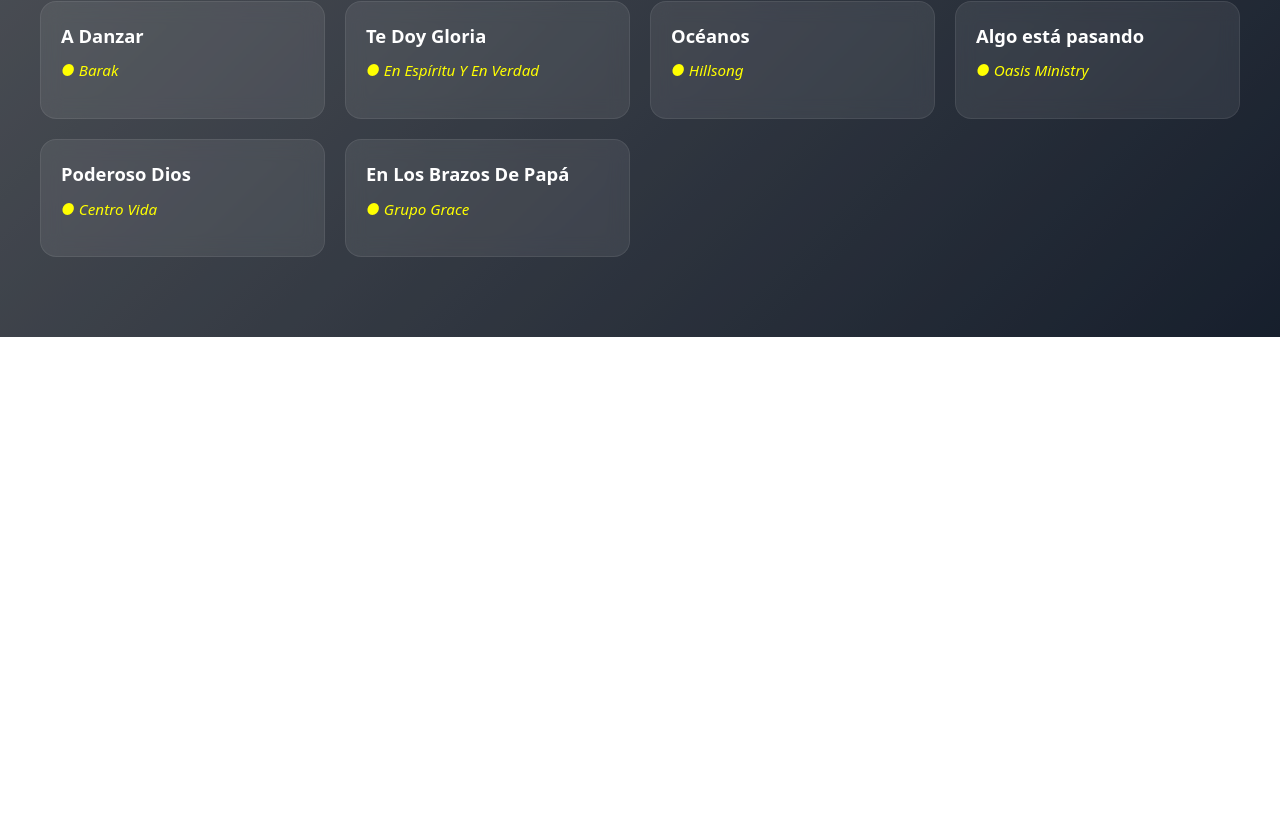
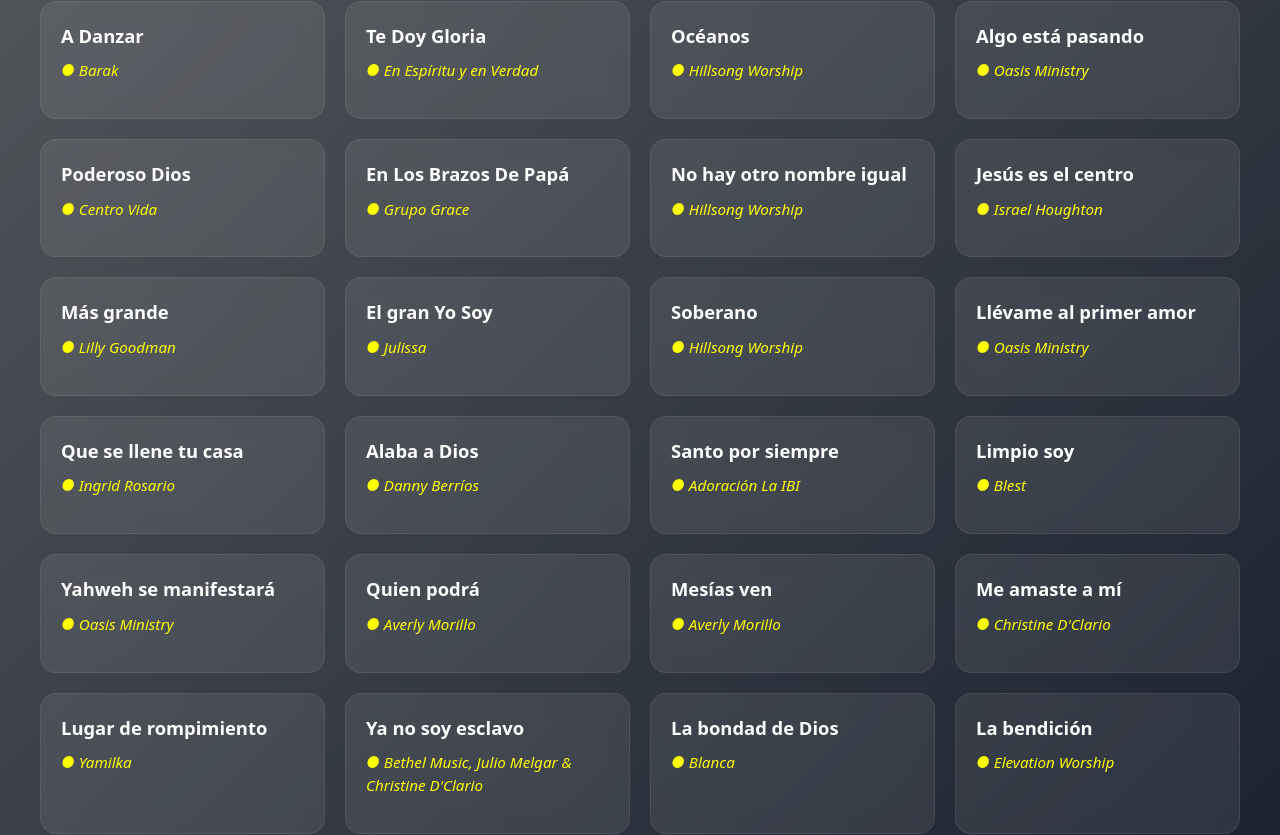
Before and after one commit to JuanFRamirez/repertorio, a React (Vite) app: page / in a window 1280 px wide. Shown: the part 1500-2335 px from the top of the page. Before the commit the page ends 1837 px from the top, so only its background shows below. Built offline with nearby package versions, Linux system fonts and the light colour scheme.

Commit message:
actualizacion de canciones

```diff
--- a/src/songs/songs.ts
+++ b/src/songs/songs.ts
@@ -2,7 +2,7 @@
   {
     id: 1,
     name: 'Un encuentro',
-    link: 'https://www.youtube.com/watch?v=FWbT3w7agHc&list=RDFWbT3w7agHc',
+    link: 'https://www.youtube.com/watch?v=FWbT3w7agHc',
     category: null,
     author: 'Oasis Ministry & Jordan Mateo',
     visible: true,
@@ -11,7 +11,7 @@
   {
     id: 2,
     name: 'Rey de Reyes',
-    link: 'https://www.youtube.com/watch?v=1m0K5gn1pUk&list=RD1m0K5gn1pUk',
+    link: 'https://www.youtube.com/watch?v=1m0K5gn1pUk',
     category: null,
     author: 'Rosa Karina',
     visible: true,
@@ -20,7 +20,7 @@
   {
     id: 3,
     name: 'Movimiento de gloria',
-    link: 'https://www.youtube.com/watch?v=akFA6dx35iA&list=RDakFA6dx35iA',
+    link: 'https://www.youtube.com/watch?v=akFA6dx35iA',
     category: null,
     author: 'New Wine',
     visible: true,
@@ -29,7 +29,7 @@
   {
     id: 4,
     name: 'Como dijiste',
-    link: 'https://www.youtube.com/watch?v=3uUJCvdbH3k&list=RD3uUJCvdbH3k',
+    link: 'https://www.youtube.com/watch?v=3uUJCvdbH3k',
     category: null,
     author: "Christine D'Clario",
     visible: true,
@@ -38,7 +38,7 @@
   {
     id: 5,
     name: 'El nos ama',
-    link: 'https://www.youtube.com/watch?v=lNuGNTSwdas&list=RDlNuGNTSwdas',
+    link: 'https://www.youtube.com/watch?v=lNuGNTSwdas',
     category: null,
     author: "Christine D'Clario",
     visible: true,
@@ -47,7 +47,7 @@
   {
     id: 6,
     name: 'Libre soy',
-    link: 'https://www.youtube.com/watch?v=053BvHDfIdI&list=RD053BvHDfIdI',
+    link: 'https://www.youtube.com/watch?v=053BvHDfIdI',
     category: null,
     author: 'Barak',
     visible: true,
@@ -56,7 +56,7 @@
   {
     id: 7,
     name: 'Cadenas romper ver. Kymberli Joye',
-    link: 'https://www.youtube.com/watch?v=tdceWbDOYxw&list=RDtdceWbDOYxw',
+    link: 'https://www.youtube.com/watch?v=tdceWbDOYxw',
     category: null,
     author: 'Kymberli Joye',
     visible: true,
@@ -65,7 +65,7 @@
   {
     id: 8,
     name: 'Santo espíritu ven',
-    link: 'https://www.youtube.com/watch?v=mmskFioF19M&list=RDmmskFioF19M',
+    link: 'https://www.youtube.com/watch?v=mmskFioF19M',
     category: null,
     author: 'Joan Paulino',
     visible: true,
@@ -74,16 +74,16 @@
   {
     id: 9,
     name: 'Hermoso nombre',
-    link: 'https://www.youtube.com/watch?v=ZoKsBeoEW18&list=RDZoKsBeoEW18',
+    link: 'https://www.youtube.com/watch?v=ZoKsBeoEW18',
     category: null,
-    author: 'Hillsong',
+    author: 'Hillsong Worship',
     visible: true,
     chords: '',
   },
   {
     id: 10,
     name: 'Exhibete',
-    link: 'https://www.youtube.com/watch?v=U7FUfhhcWc8&list=RDU7FUfhhcWc8',
+    link: 'https://www.youtube.com/watch?v=U7FUfhhcWc8',
     category: null,
     author: 'Egleyda Belliard',
     visible: true,
@@ -92,7 +92,7 @@
   {
     id: 11,
     name: 'Tu eres rey',
-    link: 'https://www.youtube.com/watch?v=JSpQHItnrSs&list=RDJSpQHItnrSs',
+    link: 'https://www.youtube.com/watch?v=JSpQHItnrSs',
     category: null,
     author: 'Barak',
     visible: true,
@@ -101,16 +101,16 @@
   {
     id: 12,
     name: 'Vamos a cantar',
-    link: 'https://www.youtube.com/watch?v=HSQzeIaPgIg&list=RDHSQzeIaPgIg',
+    link: 'https://www.youtube.com/watch?v=HSQzeIaPgIg',
     category: null,
-    author: 'En Espíritu Y En Verdad',
+    author: 'En Espíritu y en Verdad',
     visible: true,
     chords: '',
   },
   {
     id: 13,
     name: 'La tierra canta',
-    link: 'https://www.youtube.com/watch?v=pCtHNZEC3Vs&list=RDpCtHNZEC3Vs',
+    link: 'https://www.youtube.com/watch?v=pCtHNZEC3Vs',
     category: null,
     author: 'Barak',
     visible: true,
@@ -119,7 +119,7 @@
   {
     id: 14,
     name: 'Trae aquí el cielo',
-    link: 'https://www.youtube.com/watch?v=AHw7L9SflXI&list=RDAHw7L9SflXI',
+    link: 'https://www.youtube.com/watch?v=AHw7L9SflXI',
     category: null,
     author: 'Barak',
     visible: true,
@@ -128,7 +128,7 @@
   {
     id: 15,
     name: 'Ven Espíritu Santo',
-    link: 'https://www.youtube.com/watch?v=E4llaS5Osc4&list=RDE4llaS5Osc4',
+    link: 'https://www.youtube.com/watch?v=E4llaS5Osc4',
     category: null,
     author: 'Barak',
     visible: true,
@@ -137,7 +137,7 @@
   {
     id: 16,
     name: 'Dios fuerte',
-    link: 'https://www.youtube.com/watch?v=gbTMNVP_O5M&list=RDgbTMNVP_O5M',
+    link: 'https://www.youtube.com/watch?v=gbTMNVP_O5M',
     category: null,
     author: 'Barak',
     visible: true,
@@ -146,7 +146,7 @@
   {
     id: 17,
     name: 'Fiesta en el desierto',
-    link: 'https://www.youtube.com/watch?v=hk2kzCj1L6w&list=RDhk2kzCj1L6w',
+    link: 'https://www.youtube.com/watch?v=hk2kzCj1L6w',
     category: null,
     author: 'Monte Santo',
     visible: true,
@@ -155,7 +155,7 @@
   {
     id: 18,
     name: 'Way Maker',
-    link: 'https://www.youtube.com/watch?v=k28qCBwww0E&list=RDk28qCBwww0E',
+    link: 'https://www.youtube.com/watch?v=k28qCBwww0E',
     category: null,
     author: 'Sinach',
     visible: true,
@@ -164,25 +164,25 @@
   {
     id: 19,
     name: 'Hosanna',
-    link: 'https://www.youtube.com/watch?v=KkpjtkGW7JQ&list=RDKkpjtkGW7JQ',
+    link: 'https://www.youtube.com/watch?v=KkpjtkGW7JQ',
     category: null,
-    author: 'Hillsong',
+    author: 'Hillsong Worship',
     visible: true,
     chords: '',
   },
   {
     id: 20,
     name: 'Hosanna',
-    link: 'https://www.youtube.com/watch?v=RHZTk79wAL4&list=RDRHZTk79wAL4',
+    link: 'https://www.youtube.com/watch?v=RHZTk79wAL4',
     category: null,
-    author: 'Marcos Barrientos',
+    author: 'Marco Barrientos',
     visible: true,
     chords: '',
   },
   {
     id: 21,
     name: 'A Danzar',
-    link: 'https://www.youtube.com/watch?v=W9tUnz5dvXg&list=RDW9tUnz5dvXg',
+    link: 'https://www.youtube.com/watch?v=W9tUnz5dvXg',
     category: null,
     author: 'Barak',
     visible: true,
@@ -191,26 +191,25 @@
   {
     id: 22,
     name: 'Te Doy Gloria',
-    link: 'https://www.youtube.com/watch?v=wZeqPHjHZ-U&list=RDwZeqPHjHZ-U',
+    link: 'https://www.youtube.com/watch?v=wZeqPHjHZ-U',
     category: null,
-    author: 'En Espíritu Y En Verdad',
+    author: 'En Espíritu y en Verdad',
     visible: true,
     chords: '',
   },
-
   {
     id: 23,
     name: 'Océanos',
     link: 'https://www.youtube.com/watch?v=dy9nwe9_xzw',
     category: null,
-    author: 'Hillsong',
+    author: 'Hillsong Worship',
     visible: true,
     chords: '',
   },
   {
     id: 24,
     name: 'Algo está pasando',
-    link: 'https://www.youtube.com/watch?v=31yphE7vTqw&list=RD31yphE7vTqw',
+    link: 'https://www.youtube.com/watch?v=31yphE7vTqw',
     category: null,
     author: 'Oasis Ministry',
     visible: true,
@@ -219,19 +218,199 @@
   {
     id: 25,
     name: 'Poderoso Dios',
-    link: 'https://www.youtube.com/watch?v=DfyOUomA1UU&list=RDDfyOUomA1UU',
+    link: 'https://www.youtube.com/watch?v=DfyOUomA1UU',
     category: null,
     author: 'Centro Vida',
     visible: true,
     chords: '',
   },
-   {
+  {
     id: 26,
     name: 'En Los Brazos De Papá',
-    link: 'https://www.youtube.com/watch?v=BGDOdMpTV2o&list=RDBGDOdMpTV2o',
+    link: 'https://www.youtube.com/watch?v=BGDOdMpTV2o',
     category: null,
     author: 'Grupo Grace',
     visible: true,
     chords: '',
   },
+  {
+    id: 27,
+    name: 'No hay otro nombre igual',
+    link: 'https://www.youtube.com/watch?v=2BuifDijlFY',
+    category: null,
+    author: 'Hillsong Worship',
+    visible: true,
+    chords: '',
+  },
+  {
+    id: 28,
+    name: 'Jesús es el centro',
+    link: 'https://www.youtube.com/watch?v=cTAMJ0JNqgU',
+    category: null,
+    author: 'Israel Houghton',
+    visible: true,
+    chords: '',
+  },
+  {
+    id: 29,
+    name: 'Más grande',
+    link: 'https://www.youtube.com/watch?v=H2GYQzUQrh0',
+    category: null,
+    author: 'Lilly Goodman',
+    visible: true,
+    chords: '',
+  },
+  {
+    id: 30,
+    name: 'El gran Yo Soy',
+    link: 'https://www.youtube.com/watch?v=nYQgLJwbAIU',
+    category: null,
+    author: 'Julissa',
+    visible: true,
+    chords: '',
+  },
+  {
+    id: 31,
+    name: 'Soberano',
+    link: 'https://www.youtube.com/watch?v=YDpWtvhsSH4',
+    category: null,
+    author: 'Hillsong Worship',
+    visible: true,
+    chords: '',
+  },
+  {
+    id: 32,
+    name: 'Llévame al primer amor',
+    link: 'https://www.youtube.com/watch?v=C_4WgHzO8mI',
+    category: null,
+    author: 'Oasis Ministry',
+    visible: true,
+    chords: '',
+  },
+  {
+    id: 33,
+    name: 'Que se llene tu casa',
+    link: 'https://www.youtube.com/watch?v=z0_uuqnLsFI',
+    category: null,
+    author: 'Ingrid Rosario',
+    visible: true,
+    chords: '',
+  },
+  {
+    id: 34,
+    name: 'Alaba a Dios',
+    link: 'https://www.youtube.com/watch?v=dr_8h2aILNU',
+    category: null,
+    author: 'Danny Berríos',
+    visible: true,
+    chords: '',
+  },
+  {
+    id: 35,
+    name: 'Santo por siempre',
+    link: 'https://www.youtube.com/watch?v=1CxEg0H6Q-4',
+    category: null,
+    author: 'Adoración La IBI',
+    visible: true,
+    chords: '',
+  },
+  {
+    id: 36,
+    name: 'Limpio soy',
+    link: 'https://www.youtube.com/watch?v=wrgEprQBdrY',
+    category: null,
+    author: 'Blest',
+    visible: true,
+    chords: '',
+  },
+  {
+    id: 37,
+    name: 'Yahweh se manifestará',
+    link: 'https://www.youtube.com/watch?v=Qem0WSJXLCE',
+    category: null,
+    author: 'Oasis Ministry',
+    visible: true,
+    chords: '',
+  },
+  {
+    id: 38,
+    name: 'Quien podrá',
+    link: 'https://www.youtube.com/watch?v=j4_Hzir24UI',
+    category: null,
+    author: 'Averly Morillo',
+    visible: true,
+    chords: '',
+  },
+  {
+    id: 39,
+    name: 'Mesías ven',
+    link: 'https://www.youtube.com/watch?v=7b9z-YcDUrc',
+    category: null,
+    author: 'Averly Morillo',
+    visible: true,
+    chords: '',
+  },
+  {
+    id: 40,
+    name: 'Me amaste a mí',
+    link: 'https://www.youtube.com/watch?v=VI4lE9AbBx4',
+    category: null,
+    author: "Christine D'Clario",
+    visible: true,
+    chords: '',
+  },
+  {
+    id: 41,
+    name: 'Lugar de rompimiento',
+    link: 'https://www.youtube.com/watch?v=3_ccqgwVZYM',
+    category: null,
+    author: 'Yamilka',
+    visible: true,
+    chords: '',
+  },
+  {
+    id: 42,
+    name: 'Ya no soy esclavo',
+    link: 'https://www.youtube.com/watch?v=mq_1aTYFzqM',
+    category: null,
+    author: 'Bethel Music, Julio Melgar & Christine D\'Clario',
+    visible: true,
+    chords: '',
+  },
+  {
+    id: 43,
+    name: 'La bondad de Dios',
+    link: 'https://www.youtube.com/watch?v=LveZsAhVbws',
+    category: null,
+    author: 'Blanca',
+    visible: true,
+    chords: '',
+  },
+  {
+    id: 44,
+    name: 'La bendición',
+    link: 'https://www.youtube.com/watch?v=pVb8rGuIkag',
+    category: null,
+    author: 'Elevation Worship',
+    visible: true,
+    chords: '',
+  },
+  {
+    id: 45,
+    name: 'En el trono está',
+    link: 'https://www.youtube.com/watch?v=zIWvbD-8X8Y',
+    category: null,
+    author: "Christine D'Clario",
+    visible: true,
+    chords: '',
+  },
+  {
+    id: 46,
+    name: 'Como en el cielo',
+    link: 'https://www.youtube.com/watch?v=uDb5qFQblmg',
+    category: null,
+    author: 'Elevation Worship',
+    visible: true,
+    chords: '',
+  },
 ];
```
